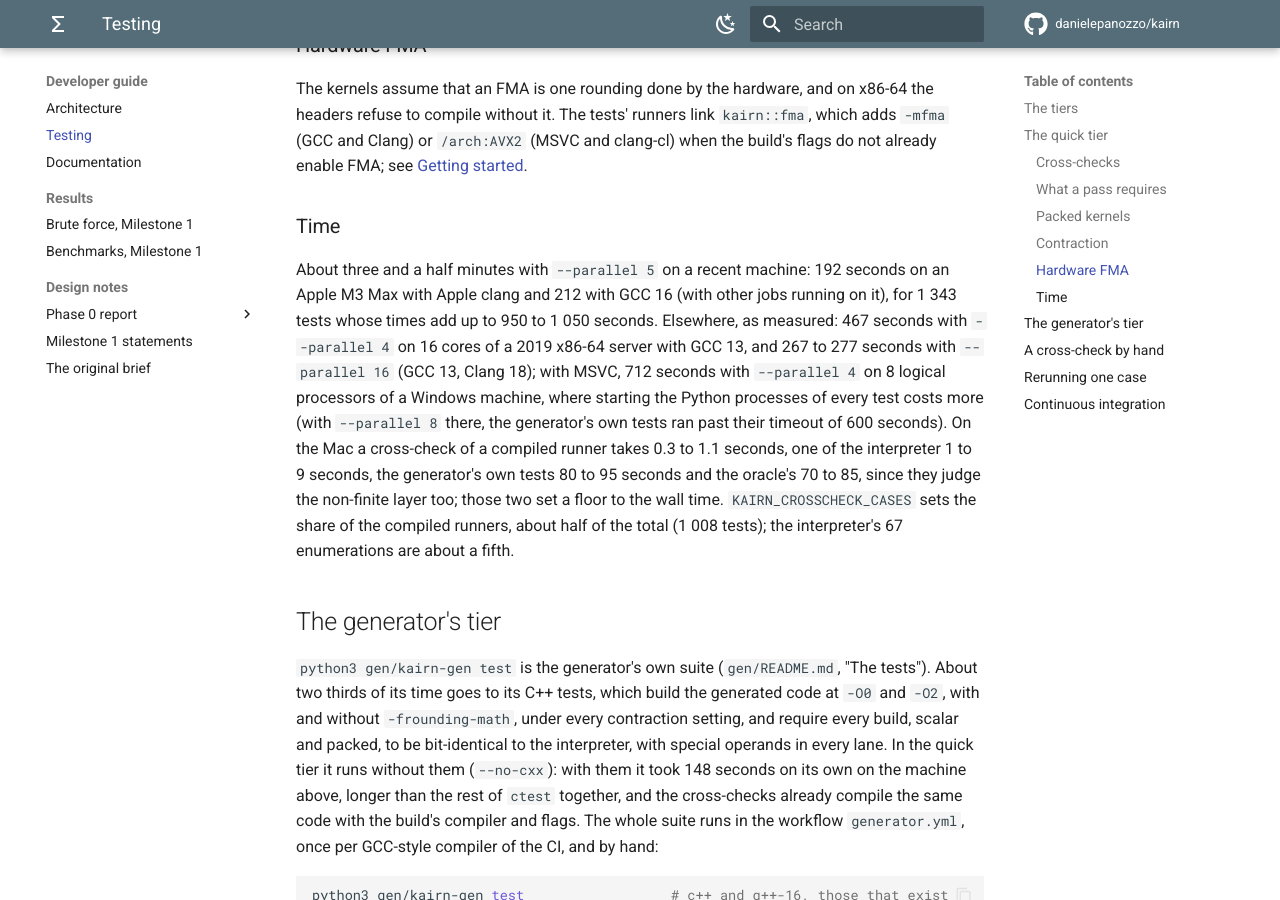
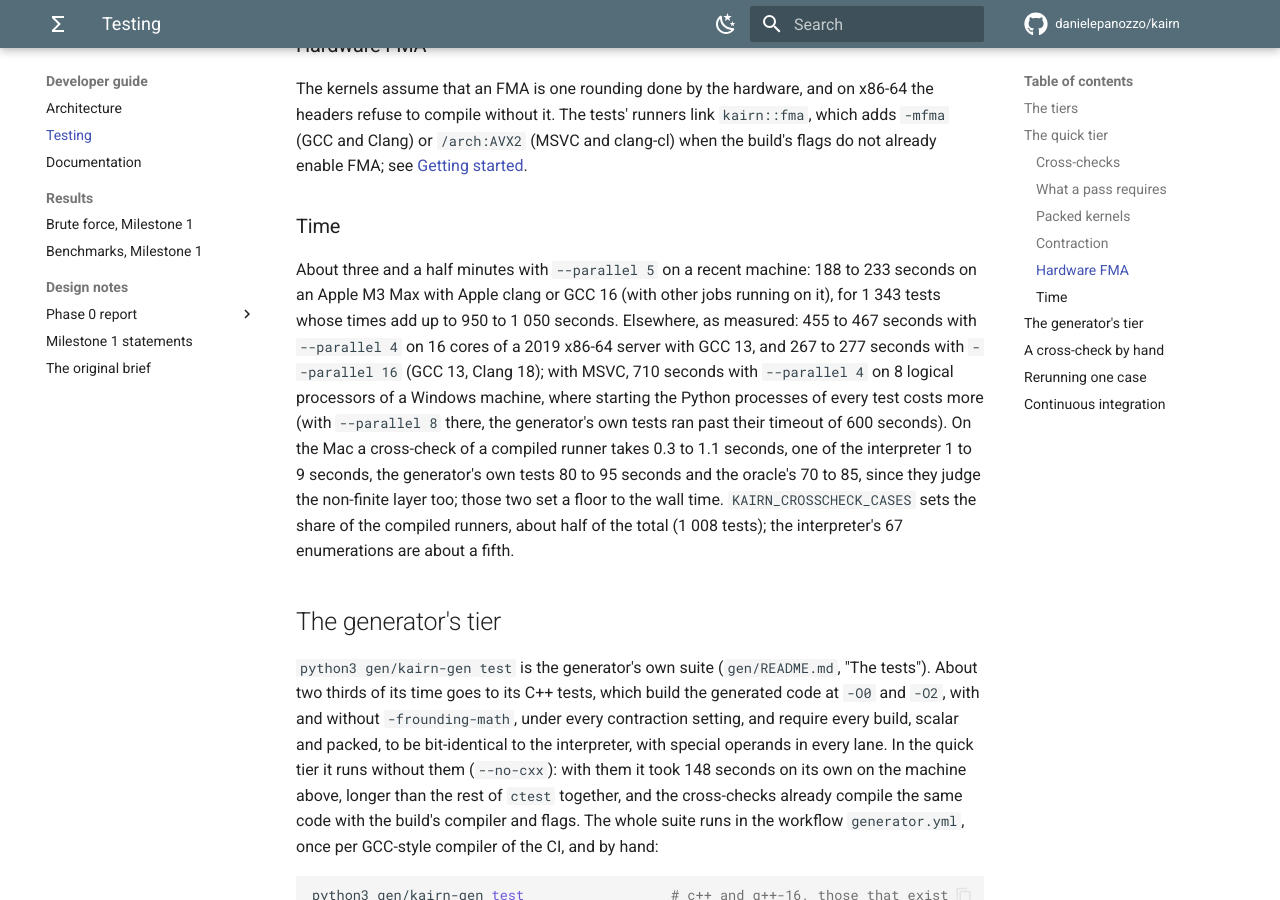
Before and after one commit to danielepanozzo/kairn, an MkDocs documentation site: the page built from docs/developer/testing.md, in a window 1280 px wide and 900 px high, scrolled down 9181 px. Built offline with MkDocs 1.6.1 and Material for MkDocs 9.7.7, drawn with Linux system fonts in a browser that asks for light colours; comment, search, counter and statistics services are not loaded.

Commit message:
Testing page: the tier's times from the final runs on the integration tip
Co-Authored-By: Claude Opus 5.5 <noreply@anthropic.com>
Claude-Session: https://claude.ai/code/session_01ULwCxzT6Dhw9xUiTw8mJz1

```diff
--- a/docs/developer/testing.md
+++ b/docs/developer/testing.md
@@ -251,11 +251,11 @@ Clang) or `/arch:AVX2` (MSVC and clang-cl) when the build's flags do not already
 
 ### Time
 
-About three and a half minutes with `--parallel 5` on a recent machine: 192 seconds on an Apple
-M3 Max with Apple clang and 212 with GCC 16 (with other jobs running on it), for 1 343 tests
-whose times add up to 950 to 1 050 seconds. Elsewhere, as measured: 467 seconds with
+About three and a half minutes with `--parallel 5` on a recent machine: 188 to 233 seconds on an
+Apple M3 Max with Apple clang or GCC 16 (with other jobs running on it), for 1 343 tests whose
+times add up to 950 to 1 050 seconds. Elsewhere, as measured: 455 to 467 seconds with
 `--parallel 4` on 16 cores of a 2019 x86-64 server with GCC 13, and 267 to 277 seconds with
-`--parallel 16` (GCC 13, Clang 18); with MSVC, 712 seconds with `--parallel 4` on 8 logical
+`--parallel 16` (GCC 13, Clang 18); with MSVC, 710 seconds with `--parallel 4` on 8 logical
 processors of a Windows machine, where starting the Python processes of every test costs more
 (with `--parallel 8` there, the generator's own tests ran past their timeout of 600 seconds). On
 the Mac a cross-check of a compiled runner takes 0.3 to 1.1 seconds, one of the interpreter 1 to
```
